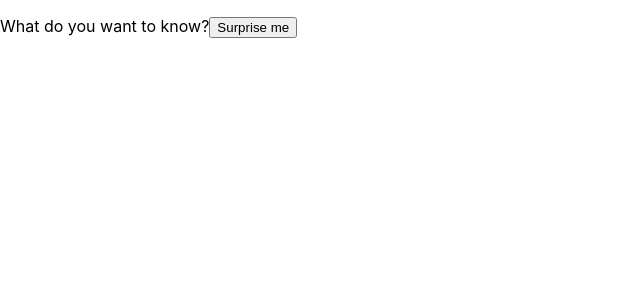
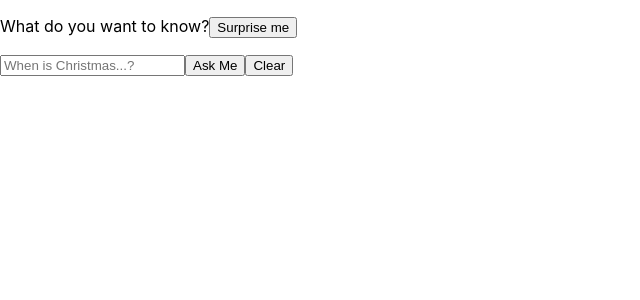
Before and after one commit to JorkDev/Gemini-Chatbot, a JavaScript app: page / in a window 1280 px wide. Shown: the top 300 px of the page, without its empty margins (0-640 px from the left). Built offline with nearby package versions, Linux system fonts and the light colour scheme; the HTML template or start-up script is replaced by a standard one.

Commit message:
Added input buttons

```diff
--- a/src/App.js
+++ b/src/App.js
@@ -5,6 +5,13 @@ const App = () => {
         <p>What do you want to know?
           <button className="surprise">Surprise me</button>
         </p>
+        <div className="input-container">
+          <input value={""}
+          placeholder="When is Christmas...?"
+          onChange={""} />
+            <button>Ask Me</button>
+            <button>Clear</button>
+        </div>
       </section>
     </div>
   )
```
